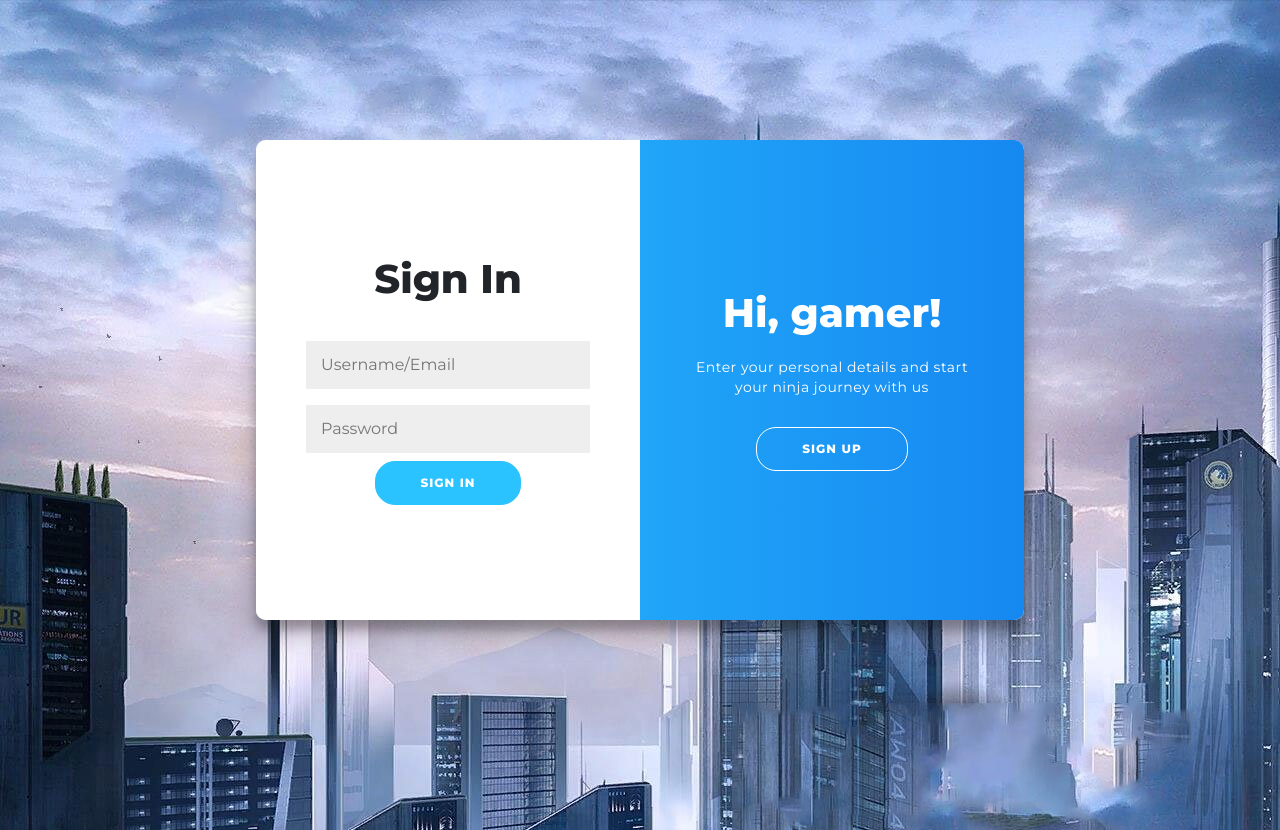
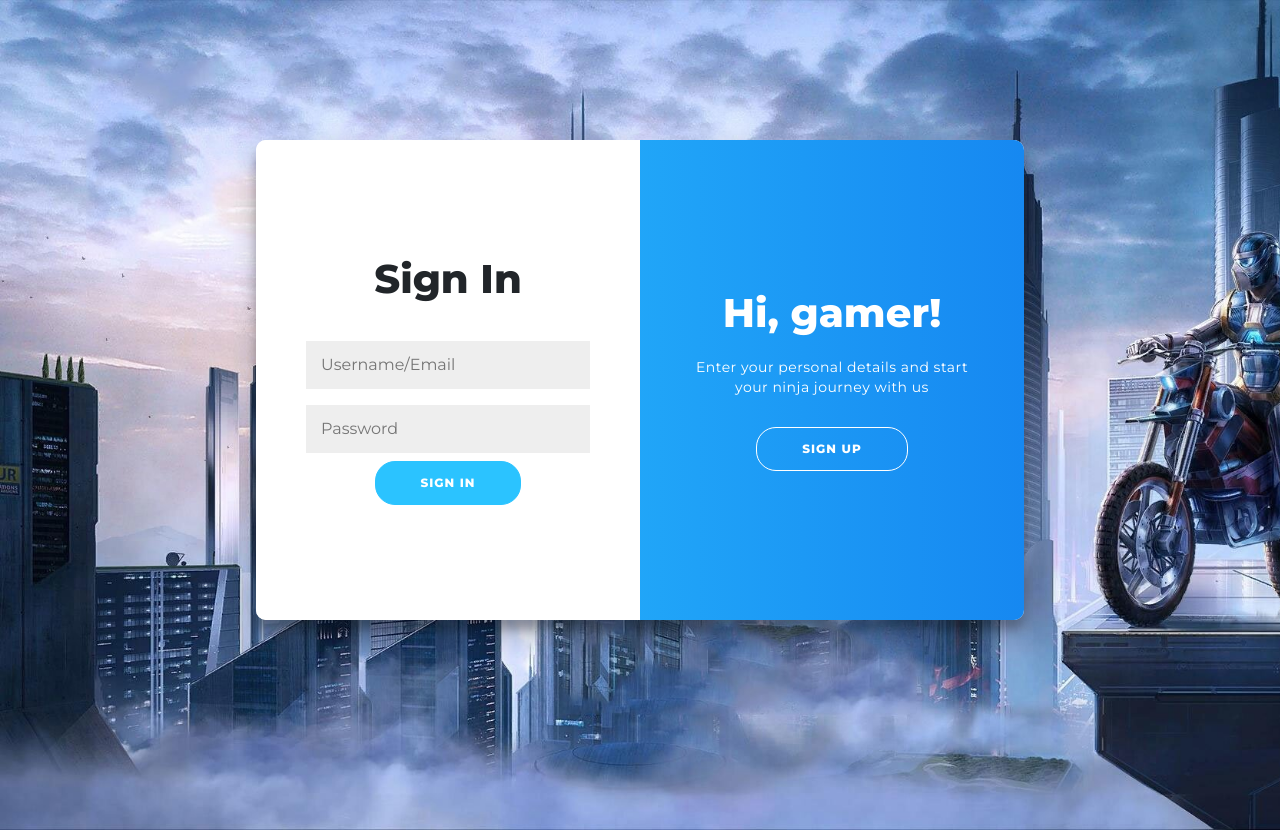
Before and after one commit to rjburgerr1/Trials-Ninja-Points, a React (Create React App) app in the folder Trials.com/react-frontend/: page /signin in a window 1280 px wide. Built offline with nearby package versions, Linux system fonts and the light colour scheme; no server answers.

Commit message:
Fixed background image repeating and not fitting to screen

```diff
--- a/Trials.com/react-frontend/src/data/config.js
+++ b/Trials.com/react-frontend/src/data/config.js
@@ -3,7 +3,7 @@ const mysql = require("mysql");
 const config = {
   host: "localhost",
   user: "root",
-  password: "",
+  password: "1234",
   database: "trialsnp",
 };
 
--- a/Trials.com/react-frontend/src/pages/css/signin_signup.css
+++ b/Trials.com/react-frontend/src/pages/css/signin_signup.css
@@ -7,6 +7,8 @@
 body {
 	background-image: url("../../images/Fusion\ Title\ Screen.jpg");
 	/*background: #f6f5f7;*/
+	background-repeat: no-repeat;
+	background-size: cover;
 	display: flex;
 	justify-content: center;
 	align-items: center;
```
